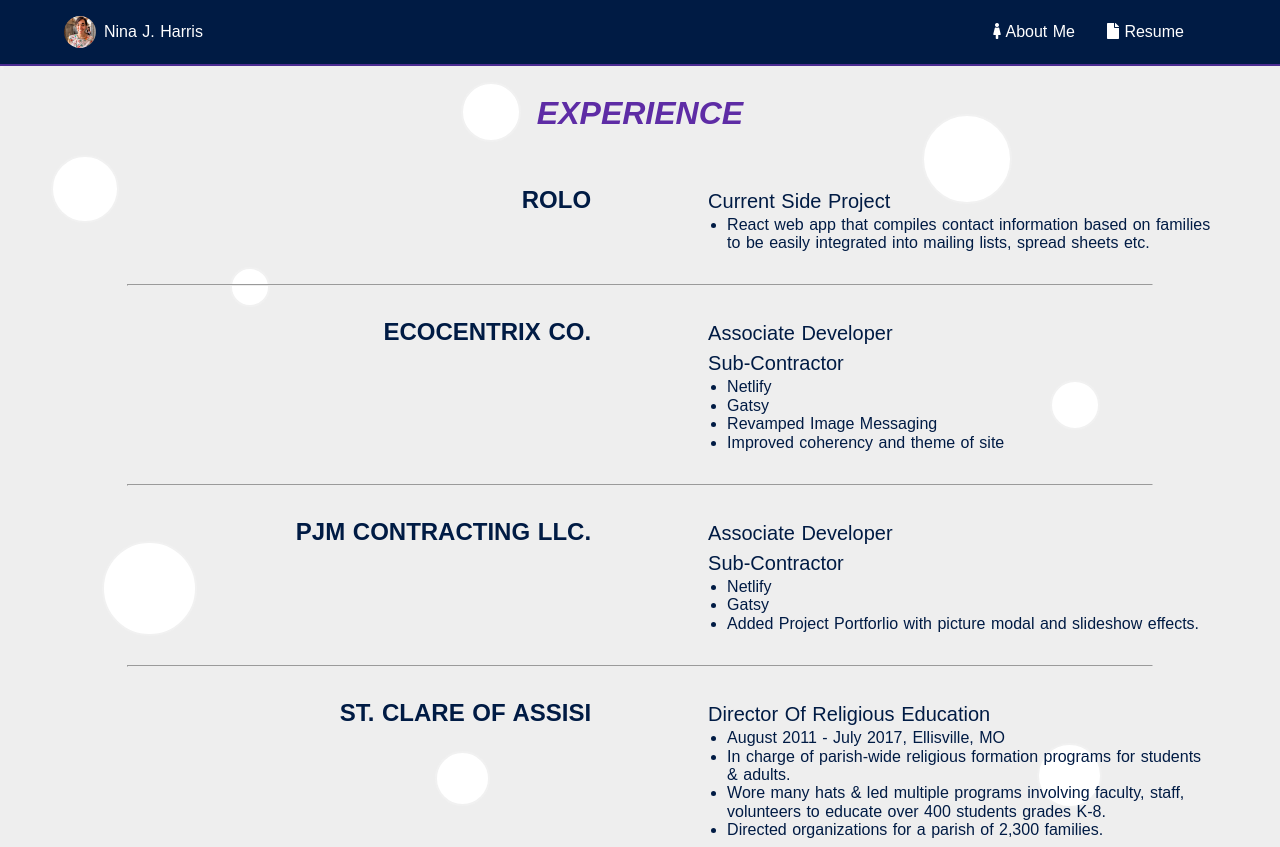
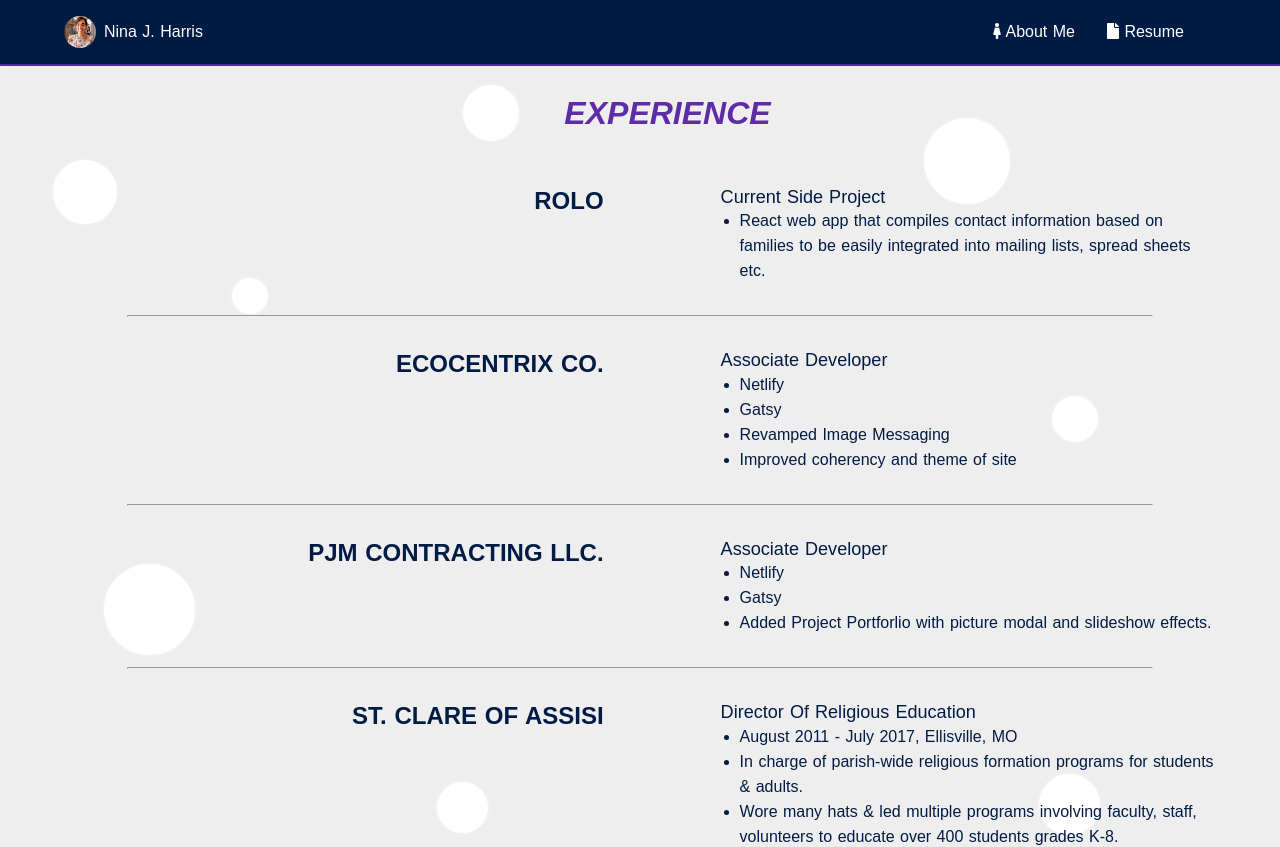
Before and after one commit to njosieb/sahmtothedom.com, a Nuxt app: page /resume in a window 1280 px wide. Shown: the top 847 px of the page. Built offline with nearby package versions, Linux system fonts and the light colour scheme.

Commit message:
Edits spacing on resume

```diff
--- a/pages/resume.vue
+++ b/pages/resume.vue
@@ -17,7 +17,7 @@
     <div class="z-2 relative">
       <div class="container">
         <div class="column">
-          <h2 class="tr mb4 mt4 navy company">ROLO</h2>
+          <h2 class="tr navy company">ROLO</h2>
         </div>
         <div class="column mb4 mt4 navy job">
           <h2 class="f4 fw3 lh-copy">
@@ -34,7 +34,7 @@
       </div>
       <hr>
       <div class="container">
-        <div class="column mb4 mt4">
+        <div class="column">
           <h2 class="tr company">
             <a
               class="no-underline hover-purple navy"
@@ -47,9 +47,6 @@
           <h2 class="f4 fw3 lh-copy">
             <strong>Associate Developer</strong>
           </h2>
-          <h2 class="f4 fw3 lh-copy">
-            <strong>Sub-Contractor</strong>
-          </h2>
           <ul>
             <li>Netlify</li>
             <li>Gatsy</li>
@@ -61,7 +58,7 @@
 
       <hr>
       <div class="container">
-        <div class="column tr mb4 mt4">
+        <div class="column tr">
           <h2 class="company">
             <a
               class="navy no-underline tr hover-purple"
@@ -73,9 +70,6 @@
         <div class="column mr6 mb4 mt4 navy job">
           <h2 class="f4 fw3 lh-copy">
             <strong>Associate Developer</strong>
-          </h2>
-          <h2 class="f4 fw3 lh-copy">
-            <strong>Sub-Contractor</strong>
           </h2>
           <ul>
             <li>Netlify</li>
@@ -90,7 +84,7 @@
       <hr>
       <div class="container">
         <div class="column">
-          <h2 class="tr mb4 mt4 navy company">ST. CLARE OF ASSISI</h2>
+          <h2 class="tr navy company">ST. CLARE OF ASSISI</h2>
         </div>
         <div class="column mr6 mb4 mt4 navy job">
           <h2 class="f4 fw3 lh-copy">
@@ -180,6 +174,8 @@ hr {
 .container {
   display: flex;
   flex-wrap: wrap;
+  margin-left: 25px;
+  line-height: 25px;
   @media (min-width: 600px) {
     display: flex;
     flex-wrap: nowrap;
@@ -207,8 +203,23 @@ strong {
 }
 .company {
   text-align: center;
+  margin-bottom: -0.75rem;
+  margin-top: 1.5rem;
   @media (min-width: 600px) {
     text-align: right;
+    margin-bottom: 2rem;
+    margin-top: 2rem;
+  }
+}
+.f4 {
+  font-size: 1.13rem;
+}
+h2 {
+  line-height: 1.25;
+}
+h1 {
+  @media (min-width: 600px) {
+    margin-left: 55px;
   }
 }
 </style>
```
Also changed, not shown: 2 other files (tests, documents, lock files or other folders).
